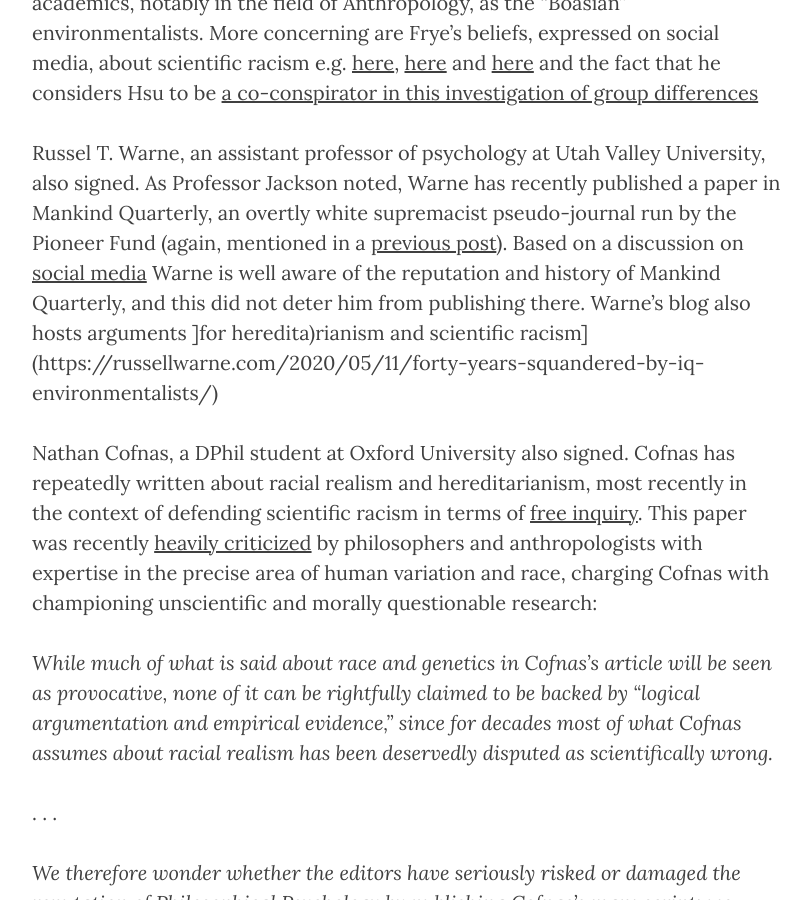
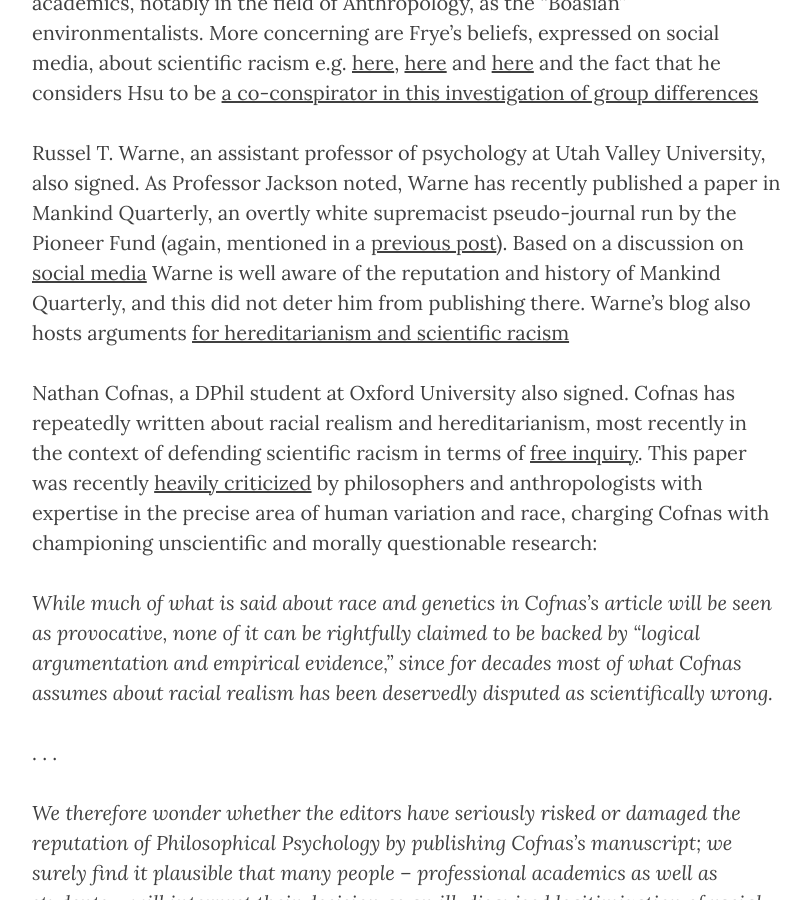
Before and after one commit to KevinABird/KevinABird.github.io, a Jekyll site: the page built from _posts/2020-06-16-With-Friends-Like-These-Comments-On-the-Uproar-Over-Stephen-Hsu.md, in a window 1280 px wide and 900 px high, scrolled down 3266 px. Shown: the whole window, without its empty margins (233-1044 px from the left). Built offline with Jekyll 4.4.1, drawn with Linux system fonts in a browser that asks for light colours; nearby versions of some CDN libraries.

Commit message:
Update 2020-06-16-With-Friends-Like-These-Comments-On-the-Uproar-Over-Stephen-Hsu.md

```diff
--- a/_posts/2020-06-16-With-Friends-Like-These-Comments-On-the-Uproar-Over-Stephen-Hsu.md
+++ b/_posts/2020-06-16-With-Friends-Like-These-Comments-On-the-Uproar-Over-Stephen-Hsu.md
@@ -28,7 +28,7 @@
 
 Next is Roy A Frye, a professor of pathology at University of Pittsburgh. One of Frye’s notable publications is a [unpublished preprint from 2009](https://core.ac.uk/download/pdf/1569879.pdf) claiming that genetic differences contribute to IQ differences between races, and disparaging academics, notably in the field of Anthropology,  as  the “Boasian” environmentalists. More concerning are Frye’s beliefs, expressed on social media, about scientific racism e.g. [here](https://twitter.com/RoyAFrye1/status/1100238919893962752?s=20), [here](https://twitter.com/RoyAFrye1/status/1132467312433467392?s=20) and [here](https://twitter.com/RoyAFrye1/status/1182474943159775232?s=20) and the fact that he considers Hsu to be [a co-conspirator in this investigation of group differences](https://twitter.com/RoyAFrye1/status/1100498818737602562?s=20)
 
-Russel T. Warne, an assistant professor of psychology at Utah Valley University, also signed. As Professor Jackson noted, Warne has recently published a paper in Mankind Quarterly, an overtly white supremacist pseudo-journal run by the Pioneer Fund (again, mentioned in a [previous post](https://kevinabird.github.io/2019/12/18/The-Genetic-Hypothesis-and-Scientific-Racism.html)). Based on a discussion on [social media]( https://twitter.com/Russwarne/status/1263849836119351297?s=20  ) Warne is well aware of the reputation and history of Mankind Quarterly, and this did not deter him from publishing there. Warne’s blog also hosts arguments ]for heredita)rianism and scientific racism](https://russellwarne.com/2020/05/11/forty-years-squandered-by-iq-environmentalists/)
+Russel T. Warne, an assistant professor of psychology at Utah Valley University, also signed. As Professor Jackson noted, Warne has recently published a paper in Mankind Quarterly, an overtly white supremacist pseudo-journal run by the Pioneer Fund (again, mentioned in a [previous post](https://kevinabird.github.io/2019/12/18/The-Genetic-Hypothesis-and-Scientific-Racism.html)). Based on a discussion on [social media]( https://twitter.com/Russwarne/status/1263849836119351297?s=20  ) Warne is well aware of the reputation and history of Mankind Quarterly, and this did not deter him from publishing there. Warne’s blog also hosts arguments [for hereditarianism and scientific racism](https://russellwarne.com/2020/05/11/forty-years-squandered-by-iq-environmentalists/)
 
 Nathan Cofnas, a DPhil student at Oxford University also signed. Cofnas has repeatedly written about racial realism and hereditarianism, most recently in the context of defending scientific racism in terms of [free inquiry](https://www.tandfonline.com/doi/full/10.1080/09515089.2019.1697803). This paper was recently [heavily criticized](https://philpapers.org/archive/ROSMTP-3.pdf) by philosophers and anthropologists with expertise in the precise area of human variation and race, charging Cofnas with championing unscientific and morally questionable research:
 
```
